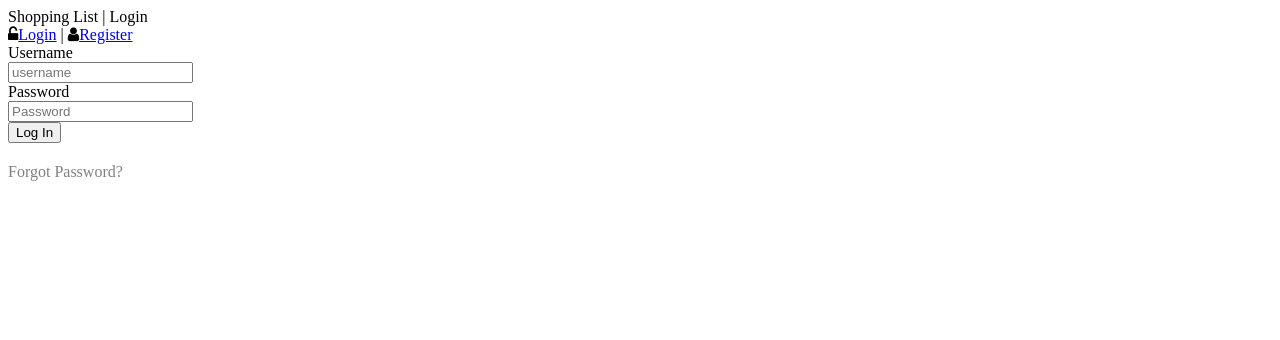
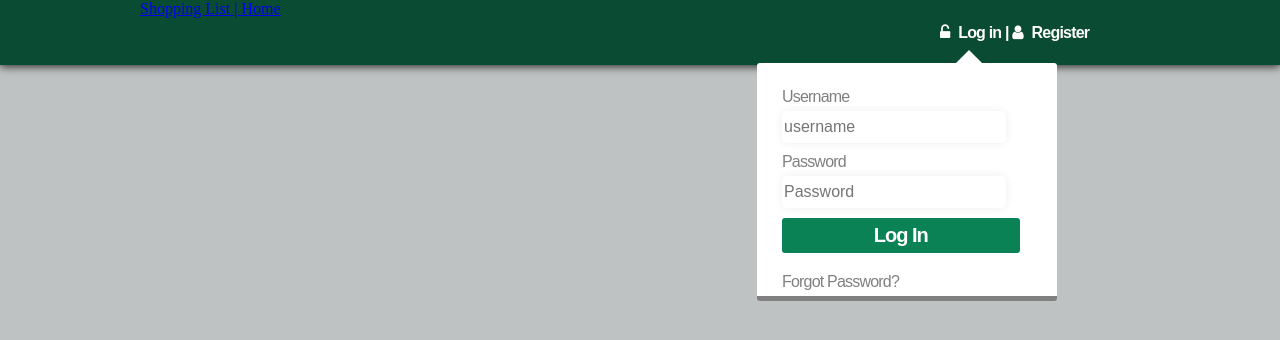
Before and after one commit to Symon-Maraga/Shopping-Cart, a Flask app: page /login in a window 1280 px wide. Shown: the top 340 px of the page. Run offline with Flask 2, Linux system fonts and the light colour scheme; parts of the project's set-up code (start-up, migrations or seed data) failed here and were passed over; some libraries are stand-ins or nearby versions.

Commit message:
add login html

```diff
--- a/app/templates/Login.html
+++ b/app/templates/Login.html
@@ -6,7 +6,9 @@
 <title>Shopping List</title>
 <link rel="stylesheet" href="https://cdnjs.cloudflare.com/ajax/libs/font-awesome.min.css">
 <script src="https://ajax.googleapis.com/ajax/libs/jquery/3.1.1/jquery.min.js"></script>
-<link rel="stylesheet" href="login style.css" type="text/css" />
+<link rel=stylesheet type=text/css href="{{ url_for('static', filename='loginstyle.css') }}">
+<link rel="stylesheet" href="loginstyle.css" type="text/css" />
+
 <script type="text/javascript"></script>
 </head>
 
@@ -14,10 +16,15 @@
 
 <nav>
      <section class="nav-container">
-     	 <aside class="logo">Shopping List | Login</aside>
+     	 <aside class="logo">
+            <a href="{{ url_for('dashboard') }}">Shopping List | Home</a>
+        </aside>
      	 <aside class="menu">
      	 	<div class="menu-content">
-     	 		<i class="fa fa-unlock-alt"></i><a href="#" id="login">Login</a> | <i class="fa fa-user"></i><a href="#">Register</a>
+     	 		<i class="fa fa-unlock-alt"></i>
+                <a href="{{ url_for('login') }}">Log in</a> | <i class="fa fa-user"></i>
+
+                <a href="{{ url_for('signup') }}">Register</a>
      	 	</div>
         <div class="arrow-up"></div>
      	 </aside>
```
